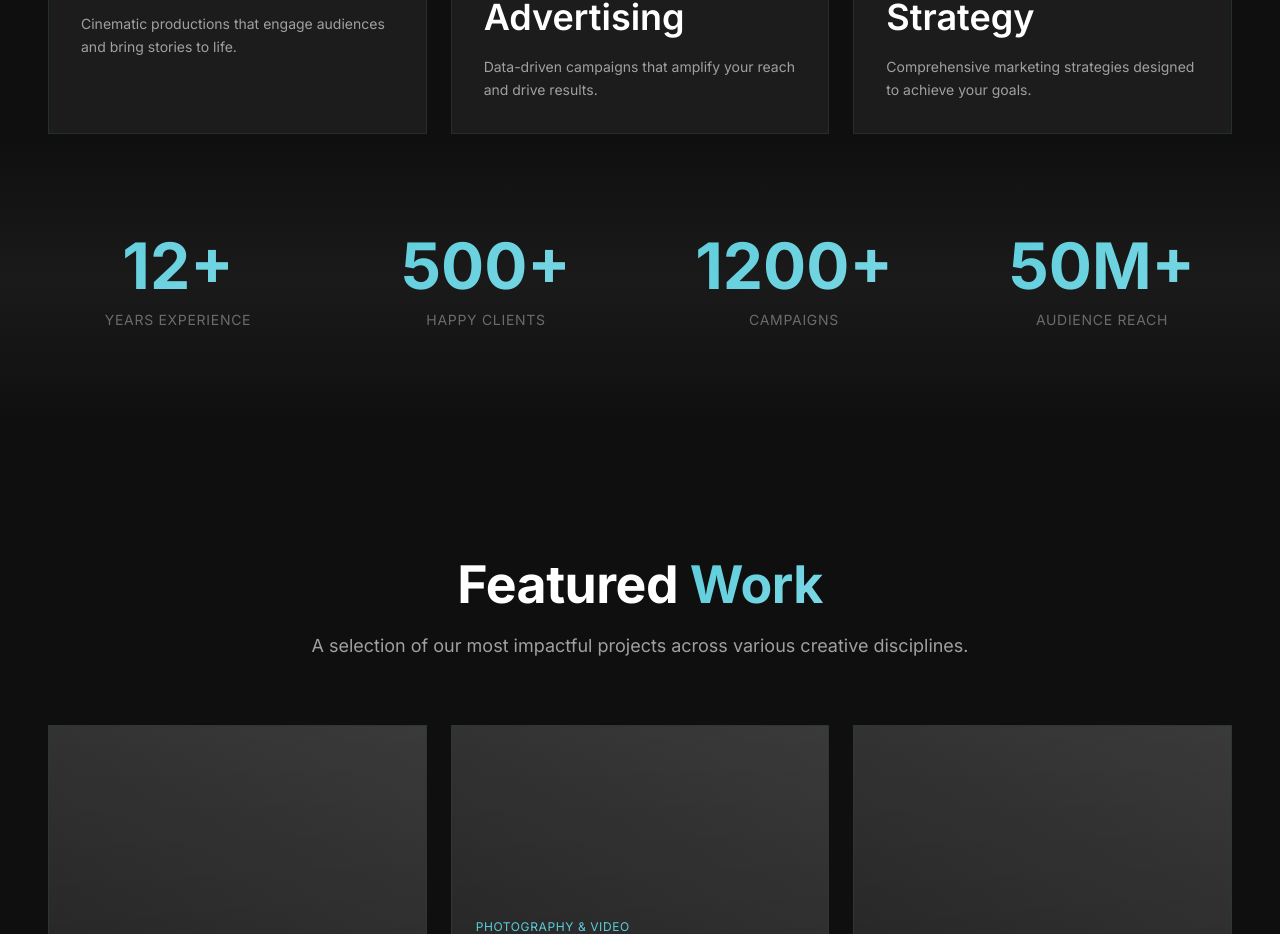
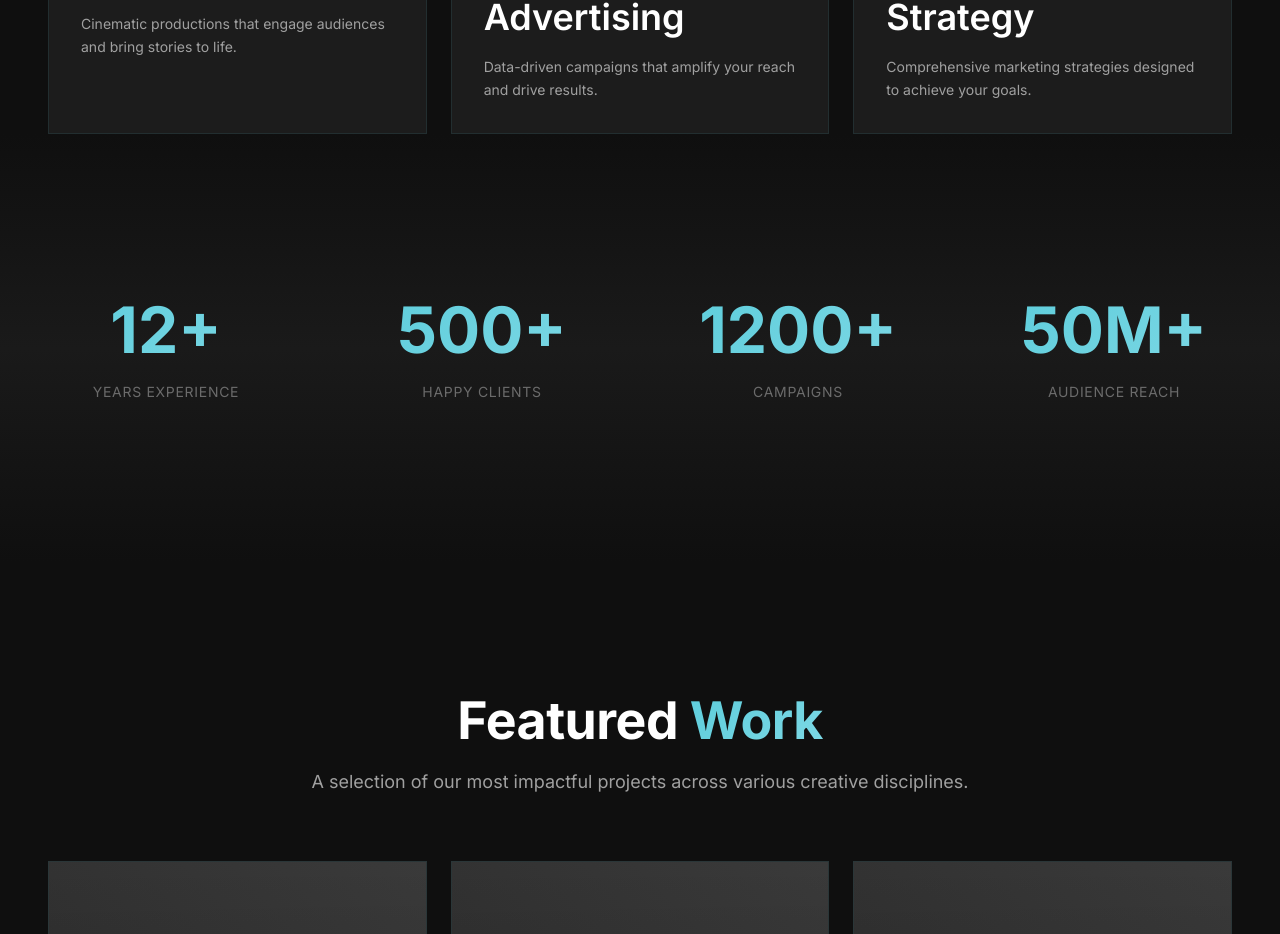
Before and after one commit to Nethmihimasha/rastermedia-test, a Next.js app: page / in a window 1280 px wide. Shown: the part 1680-2614 px from the top of the page. Built offline with nearby package versions, Linux system fonts and the light colour scheme.

Commit message:
home page changes

```diff
--- a/app/page.tsx
+++ b/app/page.tsx
@@ -1,6 +1,6 @@
 'use client';
 
-import { useState } from 'react';
+import { useState, useEffect, useRef } from 'react';
 
 export default function HomePage() {
   return (
@@ -33,7 +33,6 @@ function HeroSection() {
       <div style={styles.heroOverlay}></div>
       <div style={styles.heroGrid}></div>
 
-      {/* Square pixel patterns - top right */}
       <PixelPattern
         style={{
           position: 'absolute',
@@ -47,7 +46,6 @@ function HeroSection() {
         size="large"
       />
 
-      {/* Square pixel patterns - bottom left */}
       <PixelPattern
         style={{
           position: 'absolute',
@@ -98,7 +96,7 @@ function ServicesSection() {
       icon: '✏️',
       title: 'Graphic Design',
       description: 'Pixel-perfect designs that blend creativity with strategy.',
-      hasPattern: true, // No pixel pattern on Graphic Design card
+      hasPattern: true,
     },
     {
       icon: '📷',
@@ -182,27 +180,98 @@ function ServiceCard({ icon, title, description, hasPattern }) {
   );
 }
 
+// Count-up animation hook
+function useCountUp(end, duration = 2000, startCounting = false) {
+  const [count, setCount] = useState(0);
+
+  useEffect(() => {
+    if (!startCounting) return;
+
+    const startTime = Date.now();
+    const endValue = typeof end === 'string' ? parseInt(end.replace(/\D/g, '')) : parseInt(end);
+
+    const timer = setInterval(() => {
+      const now = Date.now();
+      const progress = Math.min((now - startTime) / duration, 1);
+
+      // Easing function for smooth animation
+      const easeOutQuart = 1 - Math.pow(1 - progress, 4);
+      const currentCount = Math.floor(easeOutQuart * endValue);
+
+      setCount(currentCount);
+
+      if (progress === 1) {
+        clearInterval(timer);
+        setCount(endValue);
+      }
+    }, 16); // ~60fps
+
+    return () => clearInterval(timer);
+  }, [end, duration, startCounting]);
+
+  return count;
+}
+
 function StatsSection() {
+  const [isVisible, setIsVisible] = useState(false);
+  const sectionRef = useRef(null);
+
   const stats = [
-    { value: '12+', label: 'Years Experience' },
-    { value: '500+', label: 'Happy Clients' },
-    { value: '1200+', label: 'Campaigns' },
-    { value: '50M+', label: 'Audience Reach' },
+    { value: '12', suffix: '+', label: 'YEARS EXPERIENCE' },
+    { value: '500', suffix: '+', label: 'HAPPY CLIENTS' },
+    { value: '1200', suffix: '+', label: 'CAMPAIGNS' },
+    { value: '50', suffix: 'M+', label: 'AUDIENCE REACH' },
   ];
 
+  useEffect(() => {
+    const observer = new IntersectionObserver(
+      ([entry]) => {
+        if (entry.isIntersecting) {
+          setIsVisible(true);
+        }
+      },
+      { threshold: 0.3 }
+    );
+
+    if (sectionRef.current) {
+      observer.observe(sectionRef.current);
+    }
+
+    return () => {
+      if (sectionRef.current) {
+        observer.unobserve(sectionRef.current);
+      }
+    };
+  }, []);
+
   return (
-    <section style={styles.statsSection}>
+    <section ref={sectionRef} style={styles.statsSection}>
       <div style={styles.container}>
         <div style={styles.statsGrid}>
           {stats.map((stat, index) => (
-            <div key={index} style={styles.statItem}>
-              <div style={{...styles.statValue, ...styles.gradientText}}>{stat.value}</div>
-              <div style={styles.statLabel}>{stat.label}</div>
-            </div>
+            <StatItem
+              key={index}
+              {...stat}
+              startCounting={isVisible}
+              delay={index * 100}
+            />
           ))}
         </div>
       </div>
     </section>
+  );
+}
+
+function StatItem({ value, suffix, label, startCounting, delay }) {
+  const count = useCountUp(value, 2000, startCounting);
+
+  return (
+    <div style={styles.statItem}>
+      <div style={{...styles.statValue, ...styles.gradientText}}>
+        {count}{suffix}
+      </div>
+      <div style={styles.statLabel}>{label}</div>
+    </div>
   );
 }
 
@@ -388,7 +457,6 @@ function CTASection() {
   );
 }
 
-// Fixed PixelPattern component - creates SQUARE GRIDS instead of lines
 function PixelPattern({ style, size = 'small' }) {
   const gridConfig = {
     small: { rows: 3, cols: 3, pixelSize: 8, gap: 4 },
@@ -630,13 +698,13 @@ const styles = {
     transition: 'width 0.3s',
   },
   statsSection: {
-    padding: '96px 0',
+    padding: '160px 0',
     background: 'linear-gradient(180deg, rgba(0, 0, 0, 0) 0%, #1A1A1A 50%, rgba(0, 0, 0, 0) 100%)',
   },
   statsGrid: {
     display: 'grid',
     gridTemplateColumns: 'repeat(4, 1fr)',
-    gap: '48px',
+    gap: '80px',
   },
   statItem: {
     textAlign: 'center',
@@ -645,7 +713,7 @@ const styles = {
     fontSize: '64px',
     fontWeight: 700,
     lineHeight: '72px',
-    marginBottom: '8px',
+    marginBottom: '16px',
   },
   statLabel: {
     fontSize: '14px',
```
